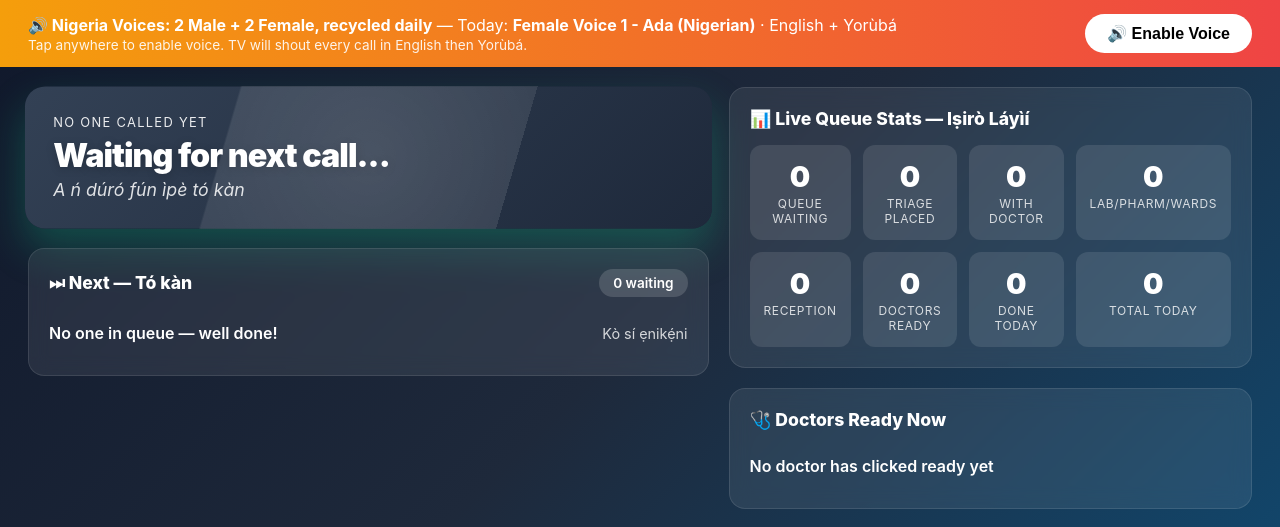
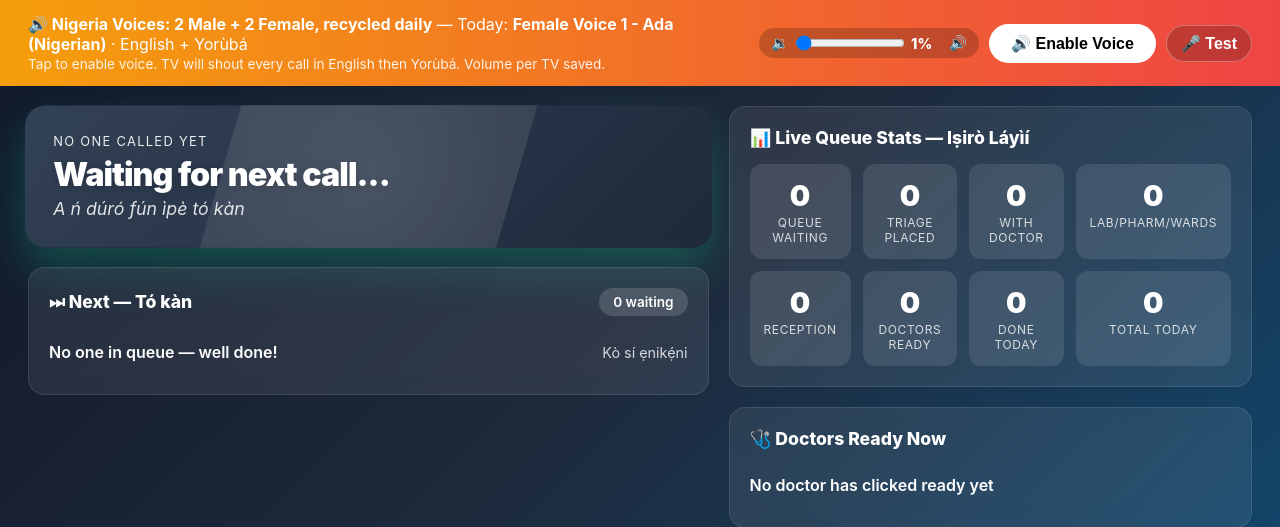
Before and after one commit to Hcarepro2026/hositalsuite, a Flask app: page /tv in a window 1280 px wide. Shown: the part 69-596 px from the top of the page. Run offline with Flask 3, Linux system fonts and the light colour scheme; tables that the repository leaves empty hold one stand-in row (values such as "Sample post"); data that the repository does not hold is empty.

Commit message:
TV volume slider per TV (0-100%), localStorage + server save, test button, EN+YO bilingual at custom volume

```diff
--- a/app/migrate.py
+++ b/app/migrate.py
@@ -80,6 +80,7 @@ COLUMNS = [
     ("tv_screen", "show_queue_stats", "INTEGER DEFAULT 1"),
     ("tv_screen", "voice_rotate_daily", "INTEGER DEFAULT 1"),
     ("tv_screen", "voice_languages", "VARCHAR(20)"),
+    ("tv_screen", "voice_volume", "INTEGER DEFAULT 100"),
 ]
 
 # unique partial indexes — make idempotency race-proof at the DB level (§41)
--- a/app/models.py
+++ b/app/models.py
@@ -1492,6 +1492,7 @@ class TvScreen(db.Model):
     voice_enabled = db.Column(db.Boolean, default=True, nullable=False)
     voice_rotate_daily = db.Column(db.Boolean, default=True, nullable=False)  # True = 2M2F recycled daily
     voice_languages = db.Column(db.String(20), default="en,yo")  # en,yo = English + Yoruba
+    voice_volume = db.Column(db.Integer, default=100, nullable=False)  # 0-100 slider per TV
     active = db.Column(db.Boolean, default=True, nullable=False, index=True)
     created_at = db.Column(db.DateTime, default=now_naive)
 
--- a/app/templates/admin/tv.html
+++ b/app/templates/admin/tv.html
@@ -58,6 +58,12 @@
           </select>
         </div>
         <div><label>Voice languages</label><input name="voice_languages" value="{{ s.voice_languages }}" placeholder="en,yo"></div>
+        <div><label>Volume (0-100%) per TV</label>
+          <div style="display:flex;gap:8px;align-items:center">
+            <input type="range" name="voice_volume" min="0" max="100" value="{{ s.voice_volume }}" style="flex:1" oninput="this.nextElementSibling.textContent=this.value+'%'">
+            <span>{{ s.voice_volume }}%</span>
+          </div>
+        </div>
         <div><label><input type="checkbox" name="show_full_name" {% if s.show_full_name %}checked{% endif %}> Show full name</label></div>
         <div><label><input type="checkbox" name="show_queue_stats" {% if s.show_queue_stats %}checked{% endif %}> Show queue stats</label></div>
         <div><label><input type="checkbox" name="voice_enabled" {% if s.voice_enabled %}checked{% endif %}> Voice enabled</label></div>
--- a/app/templates/tv/main.html
+++ b/app/templates/tv/main.html
@@ -58,12 +58,21 @@
   </div>
 </div>
 
-<div class="voice-bar" id="voiceBar" onclick="hmsTv.enableVoice()">
-  <div>
+<div class="voice-bar" id="voiceBar">
+  <div style="flex:1" onclick="hmsTv.enableVoice()">
     <b>🔊 Nigeria Voices: 2 Male + 2 Female, recycled daily</b> — Today: <b>{{ rotation.slot_name }}</b> · English + Yorùbá
-    <div style="font-size:.85rem;opacity:0.9;margin-top:2px">Tap anywhere to enable voice. TV will shout every call in English then Yorùbá.</div>
+    <div style="font-size:.85rem;opacity:0.9;margin-top:2px">Tap to enable voice. TV will shout every call in English then Yorùbá. Volume per TV saved.</div>
   </div>
-  <button id="voiceBtn">🔊 Enable Voice</button>
+  <div style="display:flex;align-items:center;gap:10px;flex-wrap:wrap">
+    <div style="display:flex;align-items:center;gap:6px;background:rgba(0,0,0,0.2);padding:6px 12px;border-radius:999px">
+      <span style="font-size:.9rem">🔉</span>
+      <input type="range" id="volSlider" min="0" max="100" value="{{ screen.voice_volume if screen else 100 }}" style="width:110px" oninput="hmsTv.setVolume(this.value)" onchange="hmsTv.saveVolume(this.value)">
+      <span id="volLabel" style="font-size:.9rem;font-weight:800;min-width:32px">{{ screen.voice_volume if screen else 100 }}%</span>
+      <span style="font-size:.9rem">🔊</span>
+    </div>
+    <button id="voiceBtn" onclick="hmsTv.enableVoice()">🔊 Enable Voice</button>
+    <button onclick="hmsTv.testVoice()" style="background:rgba(0,0,0,0.2);color:#fff;border:1px solid rgba(255,255,255,0.3);padding:8px 14px;border-radius:999px;font-weight:700;cursor:pointer">🎤 Test</button>
+  </div>
 </div>
 
 <div class="main">
@@ -170,26 +179,37 @@ function tickClock(){
 }
 setInterval(tickClock,1000); tickClock();
 
-// --- Nigeria Voices 2M2F recycled daily
+// --- Nigeria Voices 2M2F recycled daily + Volume slider per TV
 window.hmsTv = {
   voices: [],
   enabled: false,
   slot: {{ rotation.slot }},
   slotName: "{{ rotation.slot_name }}",
   lastSpokenKey: "",
+  volume: ({{ screen.voice_volume if screen else 100 }} / 100), // 0.0 - 1.0
+  screenCode: "{{ screen.code if screen else 'MAIN' }}",
 
   init(){
-    // Load voices
     const load = ()=>{
       this.voices = window.speechSynthesis ? window.speechSynthesis.getVoices() : [];
     };
     load();
     if(window.speechSynthesis){
       window.speechSynthesis.onvoiceschanged = load;
-      setTimeout(load, 800); // Android needs grace period
+      setTimeout(load, 800);
     }
-    // Try auto-enable if already interacted
     document.addEventListener('click', ()=>{ this.unlock(); }, {once:true});
+    // Restore volume from localStorage if exists (per TV)
+    try{
+      const saved = localStorage.getItem('tv_vol_'+this.screenCode);
+      if(saved !== null){
+        this.volume = Math.max(0,Math.min(1, parseInt(saved)/100));
+        const sl = document.getElementById('volSlider');
+        const lb = document.getElementById('volLabel');
+        if(sl){ sl.value = Math.round(this.volume*100); }
+        if(lb){ lb.textContent = Math.round(this.volume*100)+'%'; }
+      }
+    }catch(e){}
   },
 
   unlock(){
@@ -201,13 +221,46 @@ window.hmsTv = {
     }catch(e){}
   },
 
+  setVolume(v){
+    this.volume = Math.max(0,Math.min(1, parseInt(v)/100));
+    const lb = document.getElementById('volLabel');
+    if(lb) lb.textContent = v + '%';
+    // Live feedback: if enabled, speak volume level softly
+  },
+
+  saveVolume(v){
+    this.setVolume(v);
+    try{
+      localStorage.setItem('tv_vol_'+this.screenCode, v);
+      // Also save to server if admin logged in (optional, best effort)
+      fetch('/api/tv/volume?code='+encodeURIComponent(this.screenCode)+'&volume='+encodeURIComponent(v), {method:'POST'}).catch(()=>{});
+    }catch(e){}
+    if(this.enabled){
+      this.speak("Volume "+v+" percent. "+this.slotName+" at "+v+" percent.", "en-NG");
+    }
+  },
+
+  testVoice(){
+    if(!this.enabled){ this.enableVoice(); setTimeout(()=> this.testVoice(), 800); return; }
+    const en = "Test. "+this.slotName+" speaking at "+Math.round(this.volume*100)+" percent. Folake Abatan, please go to Room 3, Dental Clinic";
+    const yo = "Idanwo. "+this.slotName+" n sọrọ ni "+Math.round(this.volume*100)+" percent. Folake Abatan, ẹ jọwọ lọ sí Room 3";
+    this.speakBilingual(en, yo);
+  },
+
   enableVoice(){
     this.enabled = true;
     this.unlock();
     const bar = document.getElementById('voiceBar');
     bar.style.background = "linear-gradient(90deg,#10b981,#059669)";
-    bar.innerHTML = '<div><b>✅ Voice ON — '+this.slotName+' speaking English + Yorùbá</b><div style="font-size:.85rem">TV will shout every call. 2 Male + 2 Female recycled daily.</div></div><button>🔊 Voice ON</button>';
-    this.speak("Voice is on. "+this.slotName+" will call patients in English and Yoruba. Welcome to the hospital.", "en-NG");
+    // Keep slider, only change left text
+    const left = bar.querySelector('div');
+    if(left){
+      left.innerHTML = '<b>✅ Voice ON — '+this.slotName+' speaking English + Yorùbá — Vol '+Math.round(this.volume*100)+'%</b><div style="font-size:.85rem">TV will shout every call. 2 Male + 2 Female recycled daily. Drag slider to change loudness.</div>';
+      left.onclick = ()=>{};
+    }
+    const btn = document.getElementById('voiceBtn');
+    if(btn) btn.textContent = "🔊 Voice ON";
+    this.speak("Voice is on. "+this.slotName+" will call patients in English and Yoruba at "+Math.round(this.volume*100)+" percent. Welcome.", "en-NG");
     setTimeout(()=>{ this.speak("Ohun ti wa lori. A o pe awon alaisan ni ede Geesi ati Yoruba. E kaabo.", "yo-NG"); }, 2500);
   },
 
@@ -246,8 +299,8 @@ window.hmsTv = {
     try{
       const u = new SpeechSynthesisUtterance(text);
       u.lang = lang || "en-NG";
-      u.volume = 1.0;
-      u.rate = 0.92; // slightly slower for clarity in waiting hall
+      u.volume = this.volume; // per-TV slider 0-100%
+      u.rate = 0.92;
       u.pitch = 1.0;
       const v = this.pickVoice(lang);
       if(v) u.voice = v;
--- a/app/tv.py
+++ b/app/tv.py
@@ -77,6 +77,7 @@ def ensure_default_screens(org_id: int) -> list[TvScreen]:
             voice_enabled=True,
             voice_rotate_daily=True,
             voice_languages="en,yo",
+            voice_volume=100,
             active=True,
         ),
         TvScreen(
@@ -91,6 +92,7 @@ def ensure_default_screens(org_id: int) -> list[TvScreen]:
             voice_enabled=True,
             voice_rotate_daily=True,
             voice_languages="en,yo",
+            voice_volume=90,
             active=True,
         ),
         TvScreen(
@@ -105,6 +107,7 @@ def ensure_default_screens(org_id: int) -> list[TvScreen]:
             voice_enabled=True,
             voice_rotate_daily=True,
             voice_languages="en,yo",
+            voice_volume=90,
             active=True,
         ),
         TvScreen(
@@ -118,6 +121,7 @@ def ensure_default_screens(org_id: int) -> list[TvScreen]:
             voice_enabled=True,
             voice_rotate_daily=True,
             voice_languages="en,yo",
+            voice_volume=80,
             active=True,
         ),
     ]
--- a/app/views/tv.py
+++ b/app/views/tv.py
@@ -69,6 +69,27 @@ def screen_by_code(code: str):
     is_main = screen.screen_type == "WAITING_MAIN"
     template = "tv/main.html" if is_main else "tv/clinic.html"
     return render_template(template, feed=feed, screen=screen, rotation=rotation, is_main=is_main)
+
+
+@bp.post("/api/tv/volume")
+def api_volume():
+    """Save volume per TV — public, per-tenant, best effort. No auth needed for TV remote, but scoped to org."""
+    org_id = _resolve_org()
+    if not org_id:
+        return jsonify({"error": "no org"}), 503
+    code = (request.args.get("code") or request.form.get("code") or "").strip().upper()[:20]
+    vol = request.args.get("volume", type=int)
+    if vol is None:
+        vol = request.form.get("volume", type=int)
+    if not code or vol is None:
+        return jsonify({"ok": False}), 400
+    vol = max(0, min(100, vol))
+    screen = db.session.query(TvScreen).filter_by(org_id=org_id, code=code).first()
+    if not screen:
+        return jsonify({"ok": False}), 404
+    screen.voice_volume = vol
+    db.session.commit()
+    return jsonify({"ok": True, "code": code, "volume": vol})
 
 
 @bp.get("/api/tv/feed")
@@ -149,6 +170,7 @@ def admin_create():
         voice_enabled=True,
         voice_rotate_daily=True,
         voice_languages="en,yo",
+        voice_volume=100,
         active=True,
     )
     db.session.add(s)
@@ -175,6 +197,11 @@ def admin_edit(sid: int):
     s.voice_enabled = bool(request.form.get("voice_enabled"))
     s.voice_rotate_daily = bool(request.form.get("voice_rotate_daily"))
     s.voice_languages = (request.form.get("voice_languages") or "en,yo").strip()[:20]
+    try:
+        vol = int(request.form.get("voice_volume") or s.voice_volume or 100)
+        s.voice_volume = max(0, min(100, vol))
+    except ValueError:
+        pass
     s.active = bool(request.form.get("active"))
     db.session.commit()
     flash(f"TV {s.name} updated.", "success")
```
Also changed, not shown: app/templates/tv/clinic.html (+19 -6 lines), migrations/versions/i23_tv_volume.py (added, +27 -0 lines), run_tv.py (added, +43 -0 lines).
